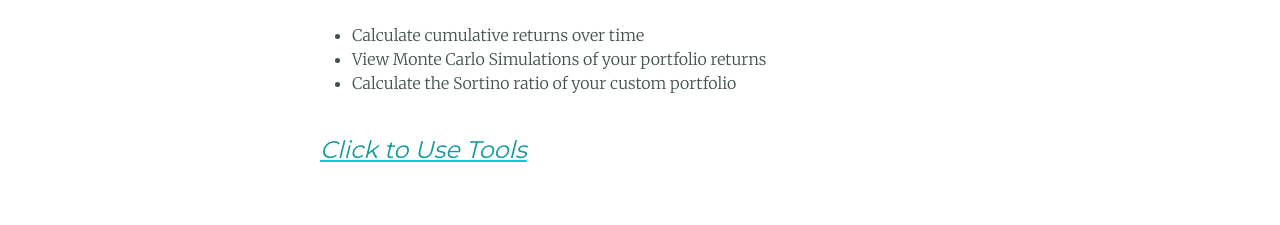
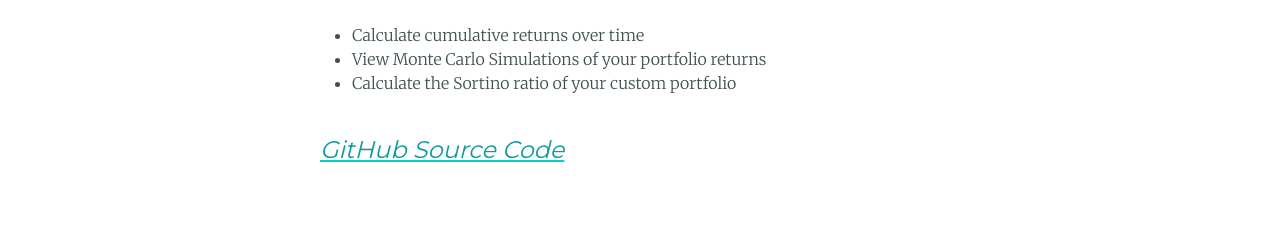
Before and after one commit to RawnakMahjabib/CryptoMarket-Scout, a plain HTML site: page index.html in a window 1280 px wide. Shown: the part 1882-2107 px from the top of the page. Drawn offline with nearby package versions, Linux system fonts and the light colour scheme.

Commit message:
Update index.html

```diff
--- a/index.html
+++ b/index.html
@@ -98,7 +98,7 @@
             Calculate the Sortino ratio of your custom portfolio
           </li>
         </ul>
-        <a class="dashboard" href="http://localhost:51648"><h4 class="ink"><em>Click to Use Tools</em></h4></a>
+        <a class="dashboard" href="https://github.com/RawnakMahjabib/CryptoMarket-Scout"><h4 class="ink"><em>GitHub Source Code</em></h4></a>
           </section>
       </div>
     </div>
```
